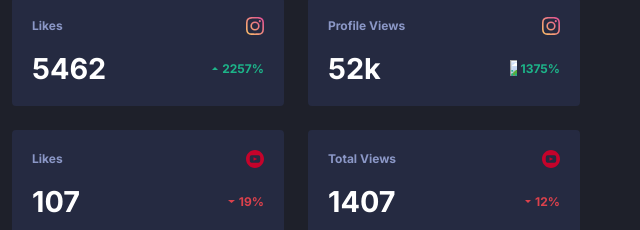
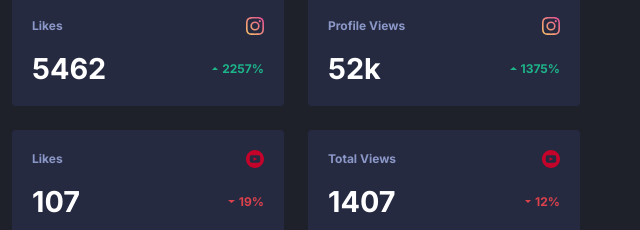
Before and after one commit to dztimi6/social-media-dashboard, a plain HTML site: page index.html in a window 1280 px wide. Shown: the part 457-687 px from the top of the page, 640-1280 px from the left. Drawn offline with Linux system fonts and the light colour scheme; the site is published under a folder, as on GitHub Pages, so addresses that start at the root find nothing.

Commit message:
changes to css

```diff
--- a/index.html
+++ b/index.html
@@ -168,7 +168,7 @@
             <div class="counter">
               <h3>52k</h3>
               <div class="overview-percent green">
-                <img src="/images/icon-up.svg" alt="instagram" />
+                <img src="./images/icon-up.svg" alt="instagram" />
                 <p>1375%</p>
               </div>
             </div>
```
